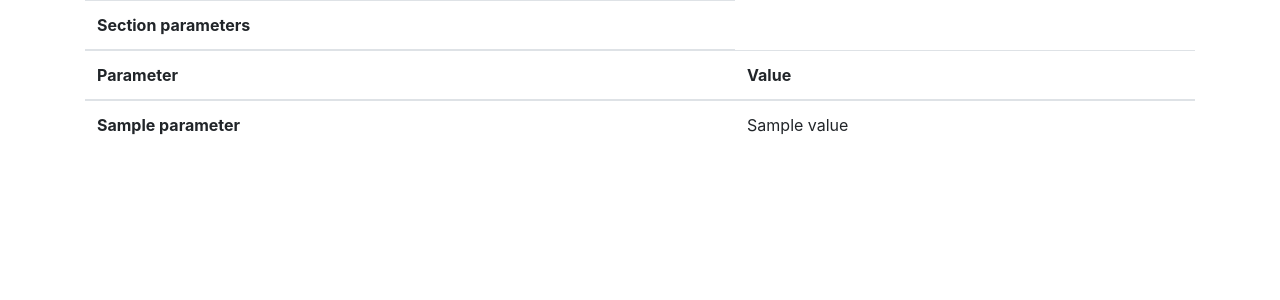
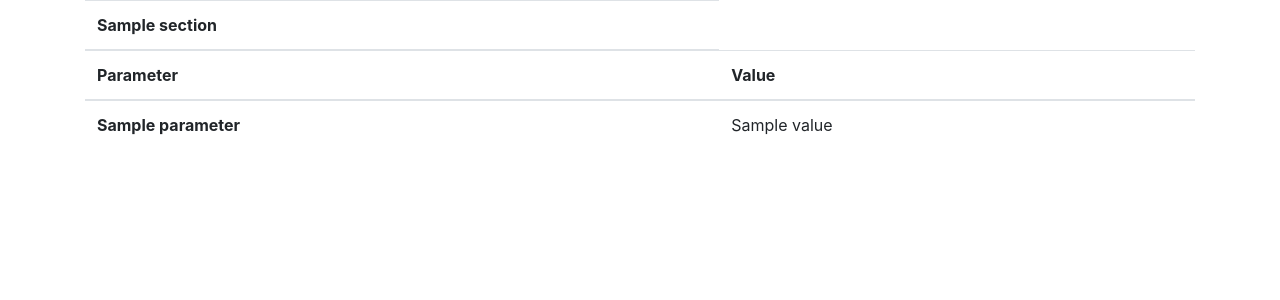
Before and after one commit to rafaltaras/audiocodes_rest_API, a Flask app: template config_manager/templates/parameter_details.html in a window 1280 px wide. Shown: the part 56-356 px from the top of the page. Run offline with Flask 2, Linux system fonts and the light colour scheme; the template is opened without the code that fills it: most values are stand-ins (such as "Sample title", 1, 10 or a date in 2020).

Commit message:
modifed html template

```diff
--- a/config_manager/app.py
+++ b/config_manager/app.py
@@ -23,7 +23,7 @@ def parameter_details(section):
         abort(404)
     parameter_details = config.read_parameter_details(dto.config, section)
     param_details = config.create_ini_dict(parameter_details)
-    return render_template("parameter_details.html", param_details=param_details)
+    return render_template("parameter_details.html", param_details=param_details, section=section)
 
 
 if __name__ == '__main__':
--- a/config_manager/templates/parameter_details.html
+++ b/config_manager/templates/parameter_details.html
@@ -4,7 +4,7 @@
 <table class="table">
   <thead>
     <tr>
-      <th scope="col">Section parameters</th>
+      <th scope="col">{{section}}</th>
     </tr>
     <tr>
       <th scope="col">Parameter</th>
```
Also changed, not shown: 1 other file.
